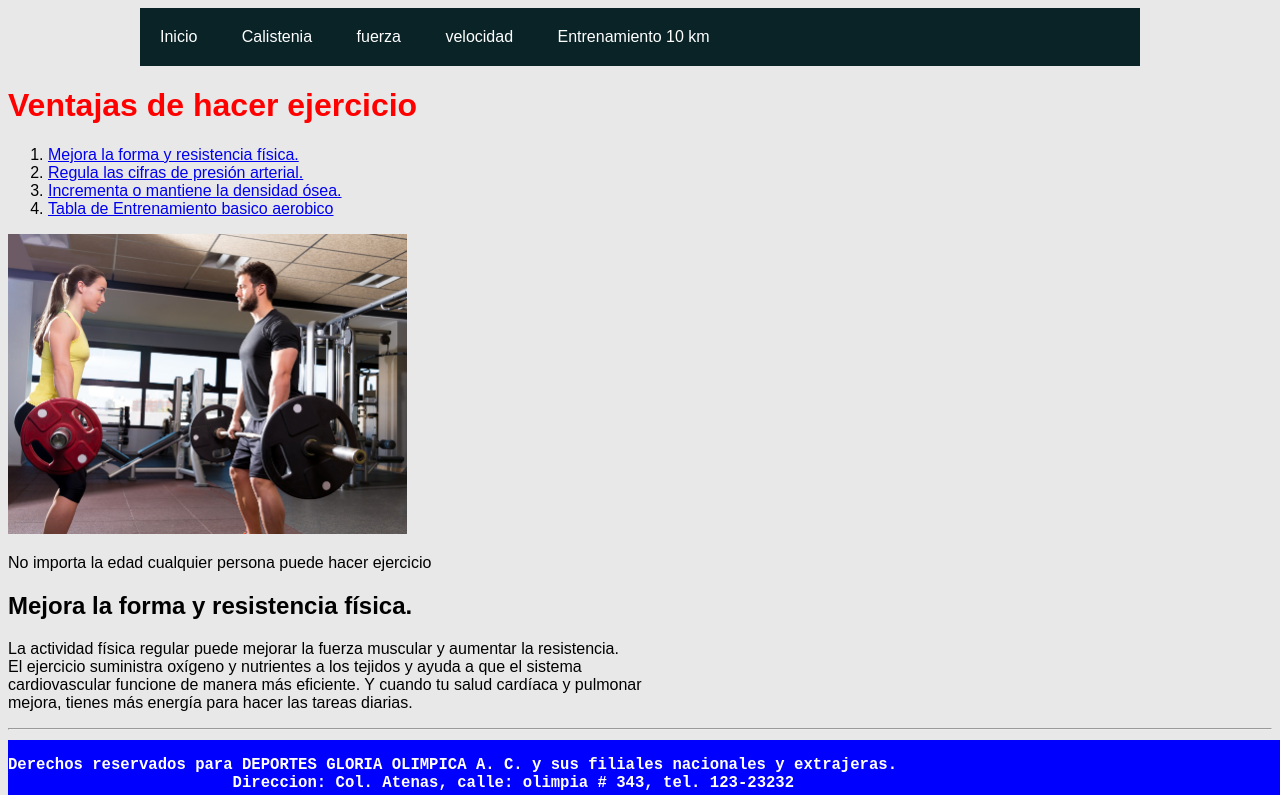
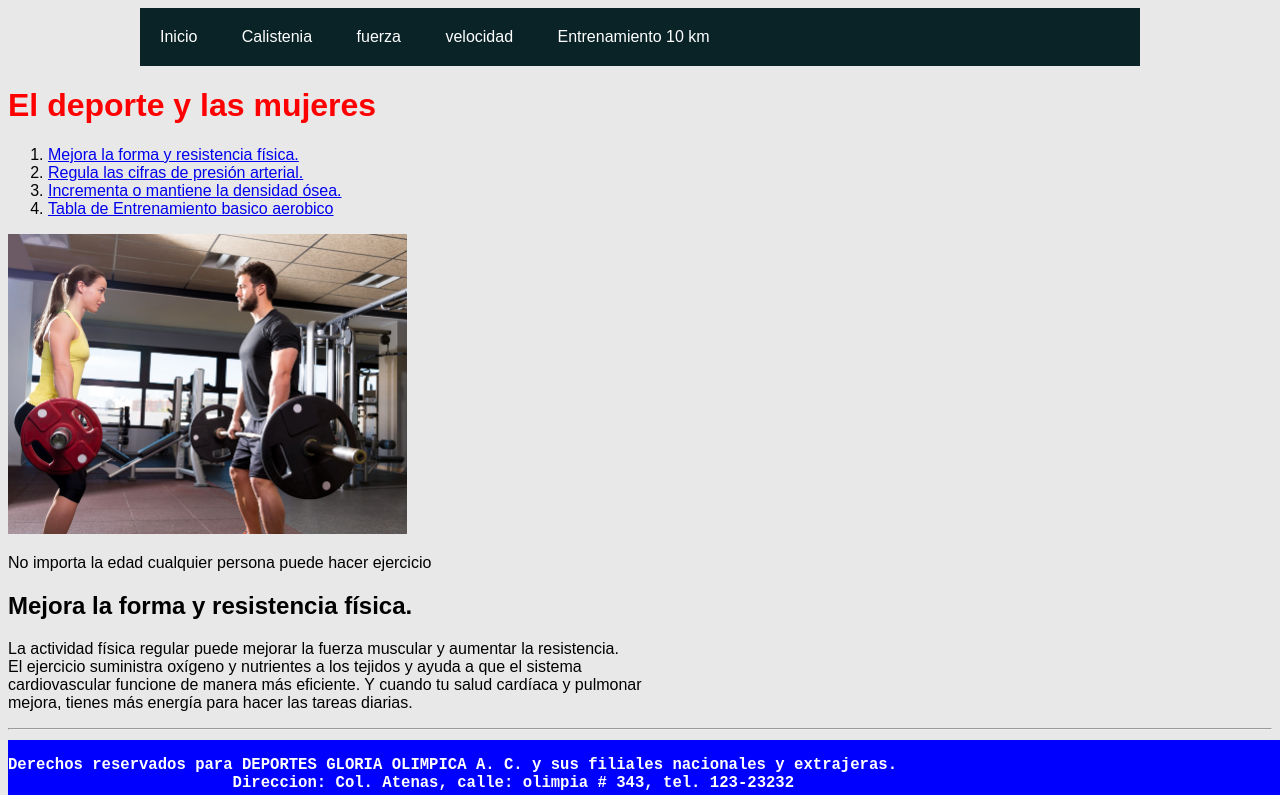
Before and after one commit to angel519/entrenamiento_fisico, a plain HTML site: page index.html in a window 1280 px wide. Shown: the top 795 px of the page. Drawn offline with Linux system fonts and the light colour scheme.

Commit message:
Update index.html

```diff
--- a/index.html
+++ b/index.html
@@ -2,7 +2,7 @@
 <html>
 	<head>
 		<meta charset="UTF-8">
-		<title>Menu De Navegacion Con Listas</title>
+		<title>El deporte y las Mujeres</title>
 		<link rel="stylesheet" type="text/css" href="estilo.css">
 	</head>
 	<body>
@@ -13,7 +13,7 @@
 			<li><a href="#">velocidad</a></li>
 			<li><a href="#">Entrenamiento 10 km</a></li>
 		</ul>
-		<h1 id="ejercicio" >Ventajas de hacer ejercicio</h1>
+		<h1 id="ejercicio" >El deporte y las mujeres</h1>
 		<ol>
 			<li><a href="#actividad1">Mejora la forma y resistencia física.</a></li>
 			<li><a href="#actividad2">Regula las cifras de presión arterial.</a></li>
```
